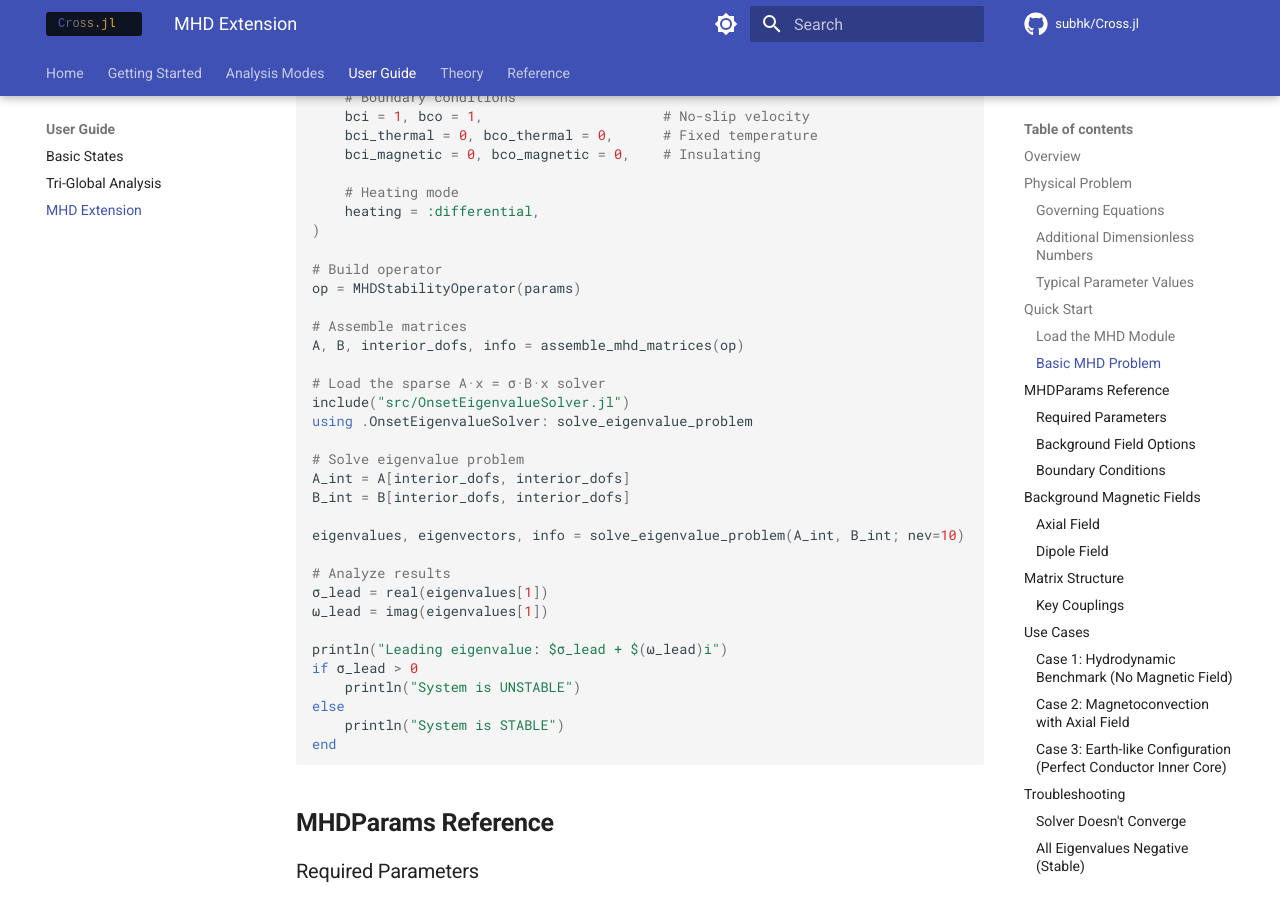
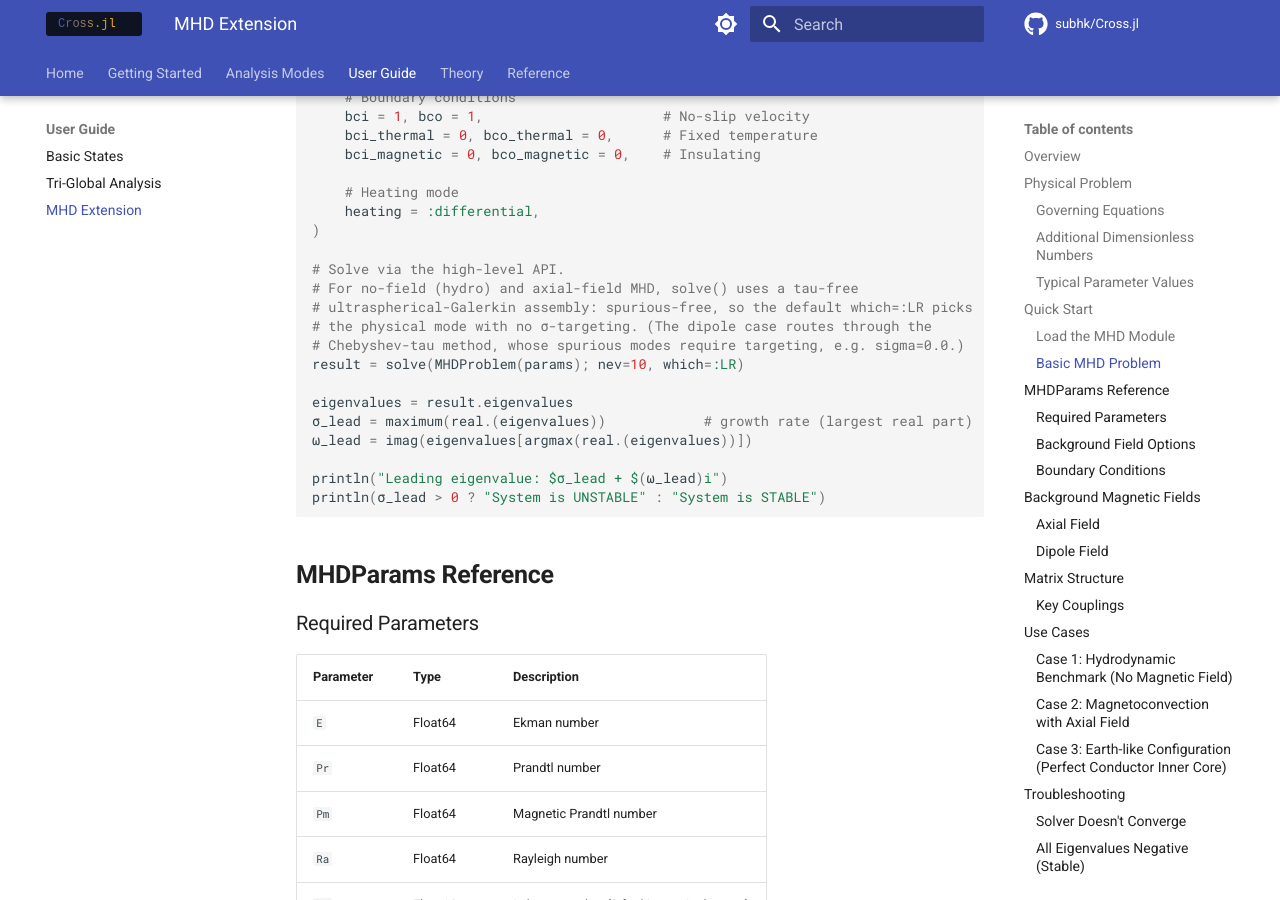
Before and after one commit to subhk/Cross.jl, an MkDocs documentation site: the page built from docs/mhd_extension.md, in a window 1280 px wide and 900 px high, scrolled down 2542 px. Built offline with MkDocs 1.6.1 and Material for MkDocs 9.7.7, drawn with Linux system fonts in a browser that asks for light colours; comment, search, counter and statistics services are not loaded.

Commit message:
Update mhd_extension.md

````diff
--- a/docs/mhd_extension.md
+++ b/docs/mhd_extension.md
@@ -103,32 +103,19 @@ params = MHDParams(
     heating = :differential,
 )
 
-# Build operator
-op = MHDStabilityOperator(params)
+# Solve via the high-level API.
+# For no-field (hydro) and axial-field MHD, solve() uses a tau-free
+# ultraspherical-Galerkin assembly: spurious-free, so the default which=:LR picks
+# the physical mode with no σ-targeting. (The dipole case routes through the
+# Chebyshev-tau method, whose spurious modes require targeting, e.g. sigma=0.0.)
+result = solve(MHDProblem(params); nev=10, which=:LR)
 
-# Assemble matrices
-A, B, interior_dofs, info = assemble_mhd_matrices(op)
-
-# Load the sparse A·x = σ·B·x solver
-include("src/OnsetEigenvalueSolver.jl")
-using .OnsetEigenvalueSolver: solve_eigenvalue_problem
-
-# Solve eigenvalue problem
-A_int = A[interior_dofs, interior_dofs]
-B_int = B[interior_dofs, interior_dofs]
-
-eigenvalues, eigenvectors, info = solve_eigenvalue_problem(A_int, B_int; nev=10)
-
-# Analyze results
-σ_lead = real(eigenvalues[1])
-ω_lead = imag(eigenvalues[1])
+eigenvalues = result.eigenvalues
+σ_lead = maximum(real.(eigenvalues))            # growth rate (largest real part)
+ω_lead = imag(eigenvalues[argmax(real.(eigenvalues))])
 
 println("Leading eigenvalue: $σ_lead + $(ω_lead)i")
-if σ_lead > 0
-    println("System is UNSTABLE")
-else
-    println("System is STABLE")
-end
+println(σ_lead > 0 ? "System is UNSTABLE" : "System is STABLE")
 ```
 
 ## MHDParams Reference
````
